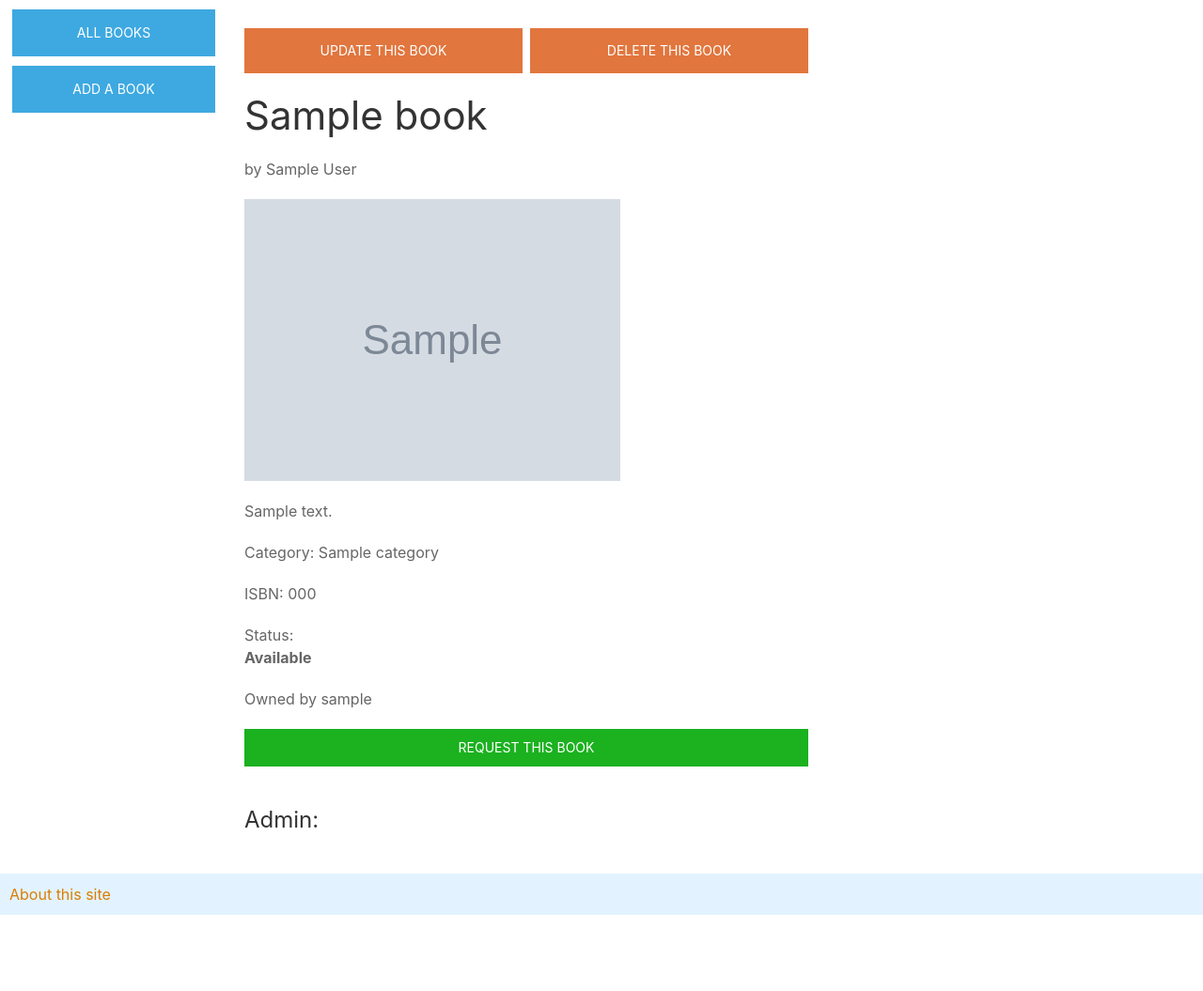
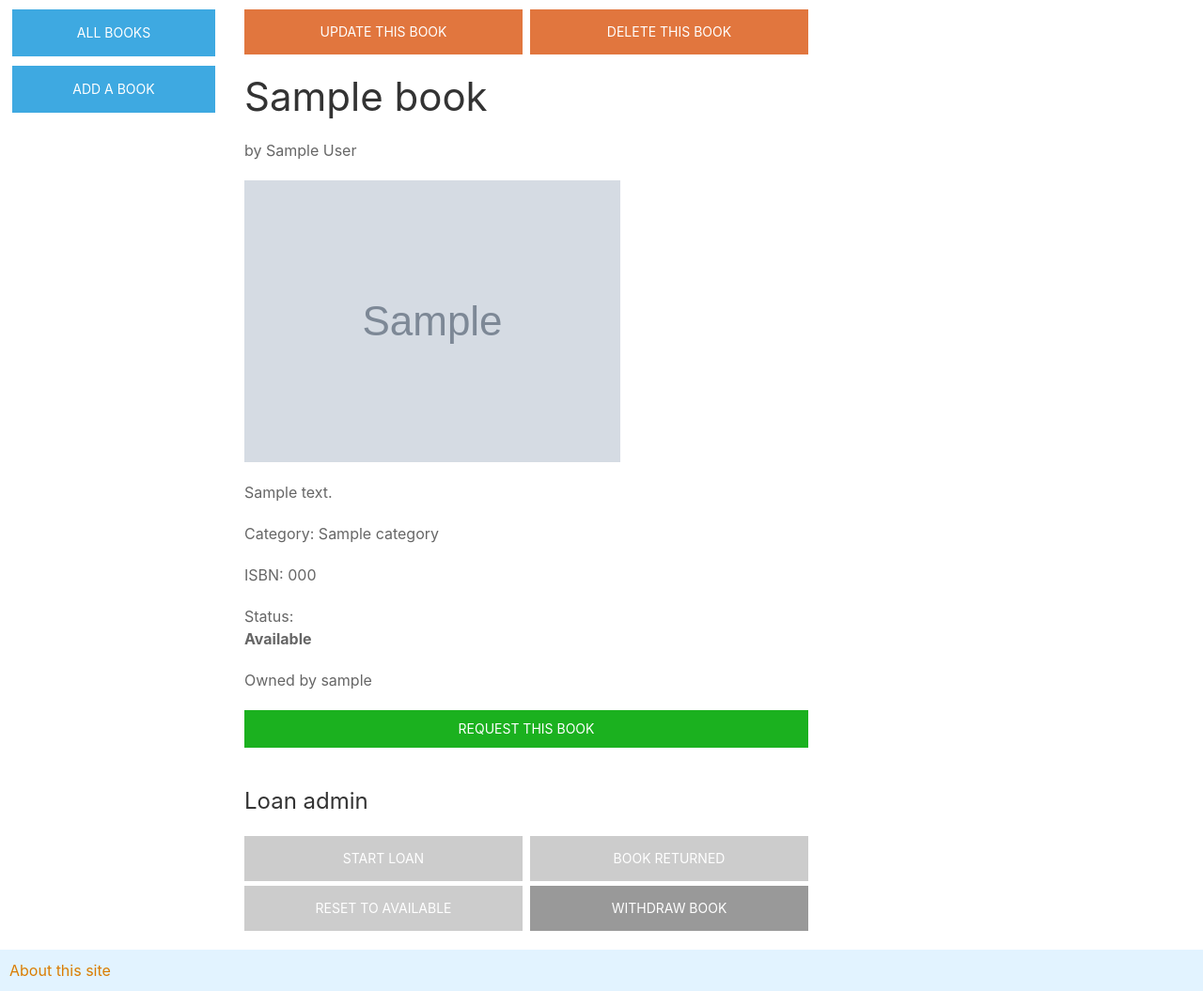
Before and after one commit to CodeHubOrg/bookxchange, a Django app: page /books/1/ in a window 1280 px wide. Shown: the part 113-1168 px from the top of the page at 94% size. Before the commit the page ends 1087 px from the top, so only its background shows below. Run offline with Django 3.2, Linux system fonts and the light colour scheme; a user stored in the database is signed in; tables that the repository leaves empty hold one stand-in row (values such as "Sample post"); grey boxes marked "Sample" are stand-in pictures; some libraries are stand-ins or nearby versions.

Commit message:
add context processors, layout of book detail view, additional actions

```diff
--- a/books/models.py
+++ b/books/models.py
@@ -79,20 +79,23 @@ class Book(models.Model):
 
     def get_loan(self, status):
         latestby = self.get_latestby_for_status(status)
-        try:
-            loan = BookHolder.objects.filter(status=status, book=self).latest(
-                latestby
-            )
-        except BookHolder.DoesNotExist:
-            loan = None
-        return loan
+        if latestby is None:
+            return None
+        else:
+            try:
+                loan = BookHolder.objects.filter(
+                    status=status, book=self
+                ).latest(latestby)
+            except BookHolder.DoesNotExist:
+                loan = None
+            return loan
 
     def get_holder_for_status(self, status):
         loan = self.get_loan(status)
-        if loan:
+        if loan is None:
+            return None
+        else:
             return loan.holder
-        else:
-            return None
 
     def get_holder_for_current_status(self):
         return self.get_holder_for_status(self.status)
--- a/books/urls.py
+++ b/books/urls.py
@@ -46,6 +46,11 @@ urlpatterns = [
         login_required(views.BookInterest.as_view()),
         name="book_interest",
     ),
+    path(
+        "<int:pk>/<str:action>",
+        login_required(views.BookChangeStatus.as_view()),
+        name="book_change_status",
+    ),
     path("<int:pk>/success", views.Success.as_view(), name="email_success"),
     path("<int:pk>/", views.BookDetailView.as_view(), name="book_detail"),
 ]
--- a/books/views.py
+++ b/books/views.py
@@ -8,6 +8,7 @@ from django.shortcuts import render
 from django.utils import timezone
 from django.utils.decorators import method_decorator
 
+from bookx.context_processors import books_action
 from .models import Book, BookHolder, Category
 from .forms import PostBookForm  # , RequestBookForm
 from .notifications import (
@@ -107,16 +108,8 @@ class BookDetailView(TemplateView):
     template_name = "books/book_detail.html"
 
     def get(self, request, pk):
-        book = Book.objects.get(pk=pk)
-        holder = book.get_holder_for_current_status()
-        date = None
-        if holder:
-            date = book.get_date_for_status(book.status)
-        return render(
-            request,
-            self.template_name,
-            {"book": book, "holder": holder, "date": date},
-        )
+
+        return render(request, self.template_name)
 
 
 class BaseLoanView(DetailView):
@@ -272,3 +265,23 @@ class BookInterest(BaseLoanView):
 
 class Success(TemplateView):
     template_name = "success.html"
+
+
+class BookChangeStatus(TemplateView):
+    template_name = "books/book_change_status.html"
+
+    def get(self, request, *args, **kwargs):
+        return render(request, self.template_name, books_action(request))
+
+    def post(self, request, *args, **kwargs):
+        book_id = kwargs["pk"]
+        book = Book.objects.get(id=book_id)
+        action = kwargs["action"]
+        if action == "withdraw":
+            book.status = "NA"
+        elif action == "set_available":
+            book.status = "AV"
+        book.save()
+        return HttpResponseRedirect(
+            reverse_lazy("book_detail", kwargs={"pk": book_id})
+        )
--- /dev/null
+++ b/bookx/context_processors.py
@@ -0,0 +1,45 @@
+from django.urls import resolve
+from books.models import Book
+
+# from users.models import CustomUser
+
+
+def books(request):
+    def _get_book(request):
+        view, args, kwargs = resolve(request.path)
+        book_id = kwargs.get("pk", None)
+        if book_id is None:
+            return None
+        else:
+            return Book.objects.get(id=book_id)
+
+    def _get_book_context(request):
+        if _get_book(request) is None:
+            return {}
+        else:
+            book = _get_book(request)
+            holder = book.get_holder_for_current_status()
+            date = None
+            if holder:
+                date = book.get_date_for_status(book.status)
+            return {"ct_book": book, "ct_holder": holder, "ct_date": date}
+
+    return _get_book_context(request)
+
+
+def books_action(request):
+    def _get_status(request):
+        view, args, kwargs = resolve(request.path)
+        action = kwargs.get("action", None)
+        if action is None:
+            return None
+        else:
+            if action == "withdraw":
+                new_status = "not available"
+            elif action == "set_available":
+                new_status = "available"
+            else:
+                new_status = None
+            return new_status
+
+    return {"ct_status": _get_status(request)}
--- a/bookx/settings.py
+++ b/bookx/settings.py
@@ -66,6 +66,7 @@ TEMPLATES = [
                 "django.template.context_processors.request",
                 "django.contrib.auth.context_processors.auth",
                 "django.contrib.messages.context_processors.messages",
+                "bookx.context_processors.books",
             ]
         },
     }
--- a/sass/custom/site.scss
+++ b/sass/custom/site.scss
@@ -18,6 +18,8 @@
 $bookupdate: #e1763e;
 $bookrequest: #e13e57;
 $bookinterest: #cccccc;
+
+
 
   main, header, section,
    footer, .logo
@@ -172,6 +174,7 @@ $bookinterest: #cccccc;
     }
   }
 
+
   .nav-login {
     display: block;
     padding: 20px 0;
@@ -212,12 +215,7 @@ $bookinterest: #cccccc;
         &:first-child{
           margin-right: 8px;
         }
-        &.active {
-          background: #ccc;
-        }
-        a {
-          color: #fff;
-        }
+
       }
   }
 
@@ -238,6 +236,10 @@ $bookinterest: #cccccc;
     .uk-button-bookupdate {
       background: $bookupdate;
       color: #fff;
+      &:hover {
+        color: #fff;
+      }
+
     }
     .uk-button-bookrequest {
       background: $bookrequest;
@@ -249,6 +251,28 @@ $bookinterest: #cccccc;
       &:hover {
         background: #aaa;
       }
+    }
+    .uk-button-loan {
+        background: #ccc;
+        color: #fff;
+        &:hover {
+          color: #fff;
+        }
+        &.active {
+        background: $global-secondary-background;
+        color: #fff;
+          &:hover {
+            background: #0ba10f;
+            color: #fff;
+          }
+        }
+        &.general {
+          background: #999;
+          &:hover {
+            background: #777;
+          }
+        }
+
     }
     .uk-button-form {
       background: #444;
--- a/sass/main.scss
+++ b/sass/main.scss
@@ -2,6 +2,7 @@
 $global-link-color: #DA7D02;
 $global-primary-background: #3ea9e1 !default;
 $global-secondary-background: #1bb11f;
+
 
 // 2. Import default variables and available mixins.
 @import "../static/vendor/uikit-3.0.0-rc.20/src/scss/variables-theme.scss";
--- a/templates/books/book_detail.html
+++ b/templates/books/book_detail.html
@@ -4,16 +4,15 @@
 {% block content %}
 
   {% if user.is_authenticated %}
-    {% if book.owner == user or user.is_superuser %}
-    <div class="uk-container-expand uk-margin-top">
-    {% url 'book_update' pk=book.id as book_update %}
-    {% url 'book_delete' pk=book.id as book_delete %}
+    {% if ct_book.owner == user or user.is_superuser %}
+    <div class="uk-container-expand">
+    {% url 'book_update' pk=ct_book.id as book_update %}
+    {% url 'book_delete' pk=ct_book.id as book_delete %}
     <nav class="book-menu maxw600">
       <ul class="uk-nav nav-bookupdate flex-nav-books">
         <li><a class="uk-button uk-button-bookupdate
         {% if request.get_full_path == book_update %} active{% endif %}"
          href="{{ book_update }}">Update this book</a></li>
-
         <li><a class="uk-button uk-button-bookupdate
           {% if request.get_full_path == book_delete %}active {% endif %}"
           href="{{ book_delete }}">Delete this book</a></li>
@@ -24,26 +23,26 @@
 
 
   <div class="uk-container-expand uk-margin-top">
-  <h1>{{ book.title }}</h1>
-  <p>by {{ book.author }}</p>
+  <h1>{{ ct_book.title }}</h1>
+  <p>by {{ ct_book.author }}</p>
 
 
-  {% if book.cover %}
-    <img src="{{ book.cover.url }}" alt="Cover {{ book.title }}" />
+  {% if ct_book.cover %}
+    <img src="{{ ct_book.cover.url }}" alt="Cover {{ ct_book.title }}" />
   {% endif %}
 
     <div class="uk-container-expand uk-margin-top maxw820">
-      {% if book.description %}
-        <p>{{ book.description|linebreaks }}</p>
+      {% if ct_book.description %}
+        <p>{{ ct_book.description|linebreaks }}</p>
       {% endif %}
 
-      {% if book.category %}
-        Category: {{ book.category }}
+      {% if ct_book.category %}
+        Category: {{ ct_book.category }}
       {% endif %}
     </div>
 
-    {% if book.isbn %}
-    <p>ISBN: {{ book.isbn }}</p>
+    {% if ct_book.isbn %}
+    <p>ISBN: {{ ct_book.isbn }}</p>
     {% endif %}
 
   </div>
@@ -51,69 +50,87 @@
   <div class="uk-container-expand uk-margin-top">
   Status:
   <strong>
-  {% if book.status == 'AV' %}
+  {% if ct_book.status == 'AV' %}
     <p>Available</p>
-  {% elif book.status == 'RQ' %}
+  {% elif ct_book.status == 'RQ' %}
   <p>Requested</p>
-  {% elif book.status == 'OL' %}
+  {% elif ct_book.status == 'OL' %}
   <p>On loan</p>
-  {% elif book.status == 'NA' %}
+  {% elif ct_book.status == 'NA' %}
     <p>Unavailable for other reaons</p>
   {% endif %}
   </strong>
   </div>
-  <p>Owned by {{ book.owner.username }}</p>
+  <p>Owned by {{ ct_book.owner.username }}</p>
 
-  {% if book.status == 'AV' %}
+  {% if ct_book.status == 'AV' %}
 
     {% if user.is_authenticated %}
-      <a class="uk-button uk-button-secondary maxw600" href="{% url 'book_request_item' pk=book.id %}">Request this book</a>
+      <a class="uk-button uk-button-secondary maxw600" href="{% url 'book_request_item' pk=ct_book.id %}">Request this book</a>
     {% else %}
       <a href="{% url 'login' %}">Log in to request this book</a>
     {% endif %}
 
   {% else %}
-    <a class="uk-button uk-button-bookinterest maxw600" href="{% url 'book_interest' pk=book.id %}">
+    <a class="uk-button uk-button-bookinterest maxw600" href="{% url 'book_interest' pk=ct_book.id %}">
     Register your interest (notifies the current holder)
     </a>
   {% endif %}
 
     {% if user.is_authenticated %}
-    {% if book.owner == user or user.is_superuser %}
+    {% if ct_book.owner == user or user.is_superuser %}
 
-      <h3>Admin:</h3>
-      {% if book.status == 'RQ' %}
+      <h3>Loan admin</h3>
 
-        <div class="uk-alert uk-alert-primary maxw600"><strong>This book was requested
-          {% if holder %} by
-          @{{ holder.username }}{% endif %}</strong>
-          {% if date_action != "" %}<p>Date requested:  {{ date|date:"d M Y" }}</p>{% endif %}
-        </div>
+        {% if ct_book.status == 'RQ' %}
+          <div class="uk-alert uk-alert-primary maxw600"><strong>This book was requested
+            {% if ct_holder %} by
+            @{{ ct_holder.username }}{% endif %}</strong>
+            {% if ct_date != "" %} on {{ ct_date|date:"d M Y" }}{% endif %}.
+          </div>
+        {% endif %}
 
-        <a class="uk-button uk-button-secondary maxw600" href="{% url 'book_lend_item' pk=book.id %}">Confirm loan
-          {% if holder %}
-          to @{{ holder.username }}
-          {% endif %}
-        </a>
+        <nav class="book-menu maxw600 m-bottom">
+          <ul class="uk-nav nav-bookupdate flex-nav-books">
+            <li><a class="uk-button uk-button-loan
+             {% if ct_book.status == 'RQ' %}
+              active
+             {% endif %}
+             "
+             href="
+              {% if ct_book.status == 'RQ' %}
+                {% url 'book_lend_item' pk=ct_book.id %}
+              {% endif %}
+              ">Start loan</a></li>
+            <li><a class="uk-button uk-button-loan
+              {% if ct_book.status == 'OL' %}
+                active
+              {% endif %}
+              " href="
+              {% if ct_book.status == 'OL' %}
+                {% url 'book_return_item' pk=ct_book.id  %}
+              {% endif %}
+              ">Book returned</a></li>
+          </ul>
+        </nav>
 
-      {% elif book.status == 'OL' %}
+        <nav class="book-menu maxw600">
+          <ul class="uk-nav nav-bookupdate flex-nav-books">
+            <li><a class="uk-button uk-button-loan
+            {% if ct_book.status != 'AV' %}
+              general
+            {% endif %}
+            " href="">Reset to available</a></li>
+            <li><a class="uk-button uk-button-loan
+            {% if ct_book.status != 'NA' %}
+              general
+            {% endif %}
+            " href="">Withdraw book</a></li>
 
-        <div class="uk-alert uk-alert-primary maxw600"><strong>This book is on loan
-          {% if holder %} to
-          @{{ holder.username }}{% endif %}</strong>
-          {% if date_action != "" %}<p>Date borrowed:  {{ date|date:"d M Y" }}</p>{% endif %}
-        </div>
-
-        <a class="uk-button uk-button-secondary maxw600" href="{% url 'book_return_item' pk=book.id  %}">
-          Confirm that book has been returned.
-        </a>
-
-      {% endif %}
+          </ul>
+        </nav>
 
      {% endif %}
   {% endif %}
 
-
-
-
 {% endblock %}
```
Also changed, not shown: templates/books/book_change_status.html (added, +11 -0 lines), static/bookx/css/main.css.
